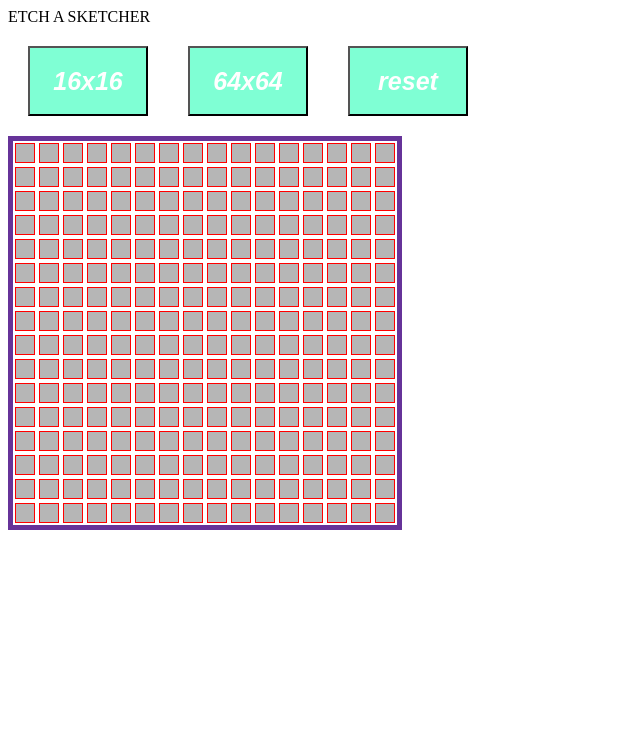
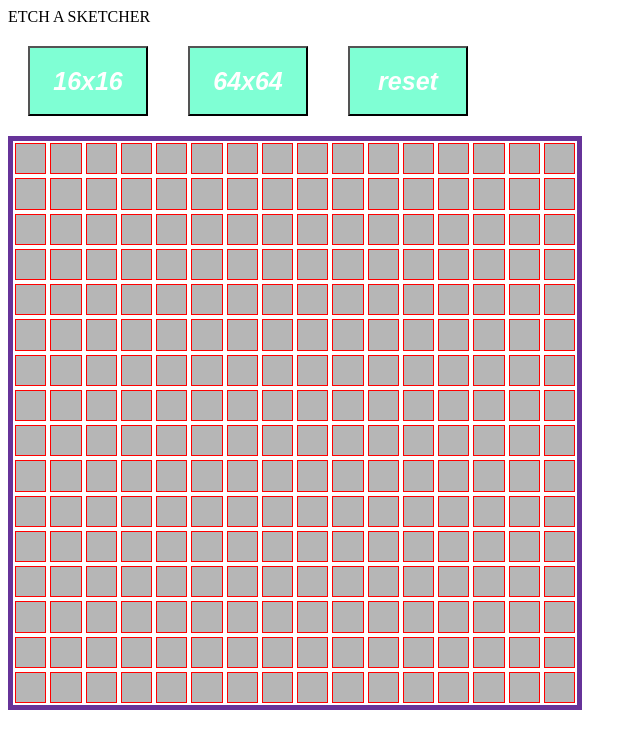
Before and after one commit to AmanKhys/etch-a-sketcher, a plain HTML site: page index.html in a window 1280 px wide. Shown: the whole page, without its empty margins (0-640 px from the left). Drawn offline with Linux system fonts and the light colour scheme.

Commit message:
fit pixels in 500x500px container - use css variables and edit it in js for pixel,margin height

```diff
--- a/script.js
+++ b/script.js
@@ -8,6 +8,7 @@ let count =16;
 let moveCount = 0;
 let changeInt = 0;
 const changedPixels = [];
+let root = document.documentElement;
 
 //declare control buttons
 const button64 = document.createElement('button');
@@ -37,6 +38,8 @@ function removeElement(item,index,arr){
     }
 }
 function changeGrid(number) {
+    root.style.setProperty("--pixel-height",(500/number)+"px");
+    root.style.setProperty("--margin-height",(2/number)*16+"px");
     let shiftCount = 0;
     changedPixels.forEach(removeElement);
     count = number;
--- a/style.css
+++ b/style.css
@@ -2,20 +2,29 @@
 *{
     box-sizing: border-box;
 }
+:root{
+    --pixel-height:calc((500/16)*1px);
+    --margin-height:2px;
+}
 div#container{
+    display: flex;
+    flex-direction: column  ;
+    border:rebeccapurple 5px solid;
+    max-width:fit-content;
+    max-height:fit-content;
 
-    border:rebeccapurple 5px solid;
-    width:fit-content;
 }
 .pixel-row-style{
     display:flex;
 }
 .pixel-style{
-    width:20px;
-    height:20px;
+    position: relative;
+    width:var(--pixel-height);
+    height: var(--pixel-height) ;
     border: 1px solid rgb(255, 0, 0);
     background:rgba(0, 0, 0, 0.288);
-    margin:2px;
+    margin:var(--margin-height);
+    flex:0 1 auto;
 }
 .pixel-move-style{
     background:white;
```
